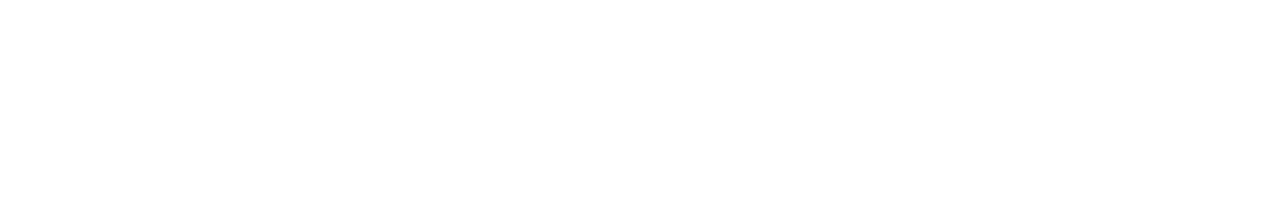
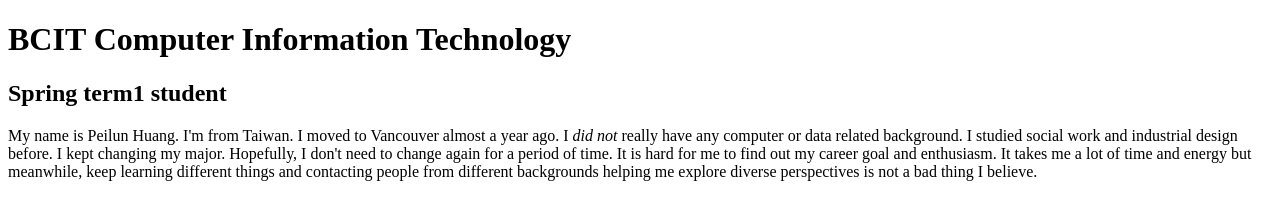
Before and after one commit to thepeilunhuang/personal_website, a plain HTML site: page index.html in a window 1280 px wide. Drawn offline with Linux system fonts and the light colour scheme.

Commit message:
create paragraph

```diff
--- a/index.html
+++ b/index.html
@@ -6,5 +6,18 @@
     <meta name="viewport" content="width=device-width, initial-scale=1.0" />
     <title>Document</title>
   </head>
-  <body></body>
+  <body>
+    <h1>BCIT Computer Information Technology</h1>
+    <h2>Spring term1 student</h2>
+    <p>
+      My name is Peilun Huang. I'm from Taiwan. I moved to Vancouver almost a
+      year ago. I <em>did not</em> really have any computer or data related
+      background. I studied social work and industrial design before. I kept
+      changing my major. Hopefully, I don't need to change again for a period of
+      time. It is hard for me to find out my career goal and enthusiasm. It
+      takes me a lot of time and energy but meanwhile, keep learning different
+      things and contacting people from different backgrounds helping me explore
+      diverse perspectives is not a bad thing I believe.
+    </p>
+  </body>
 </html>
```
